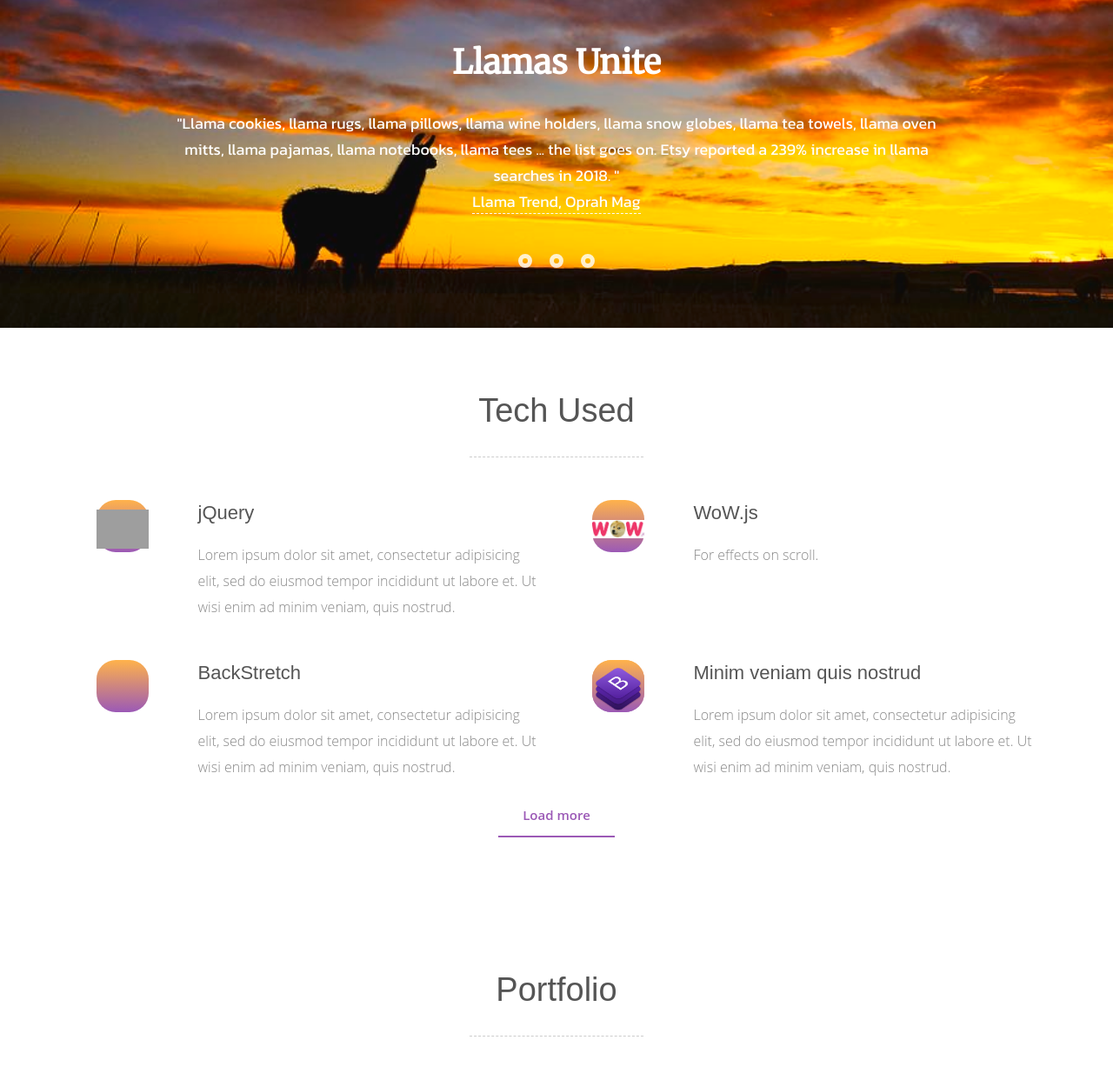
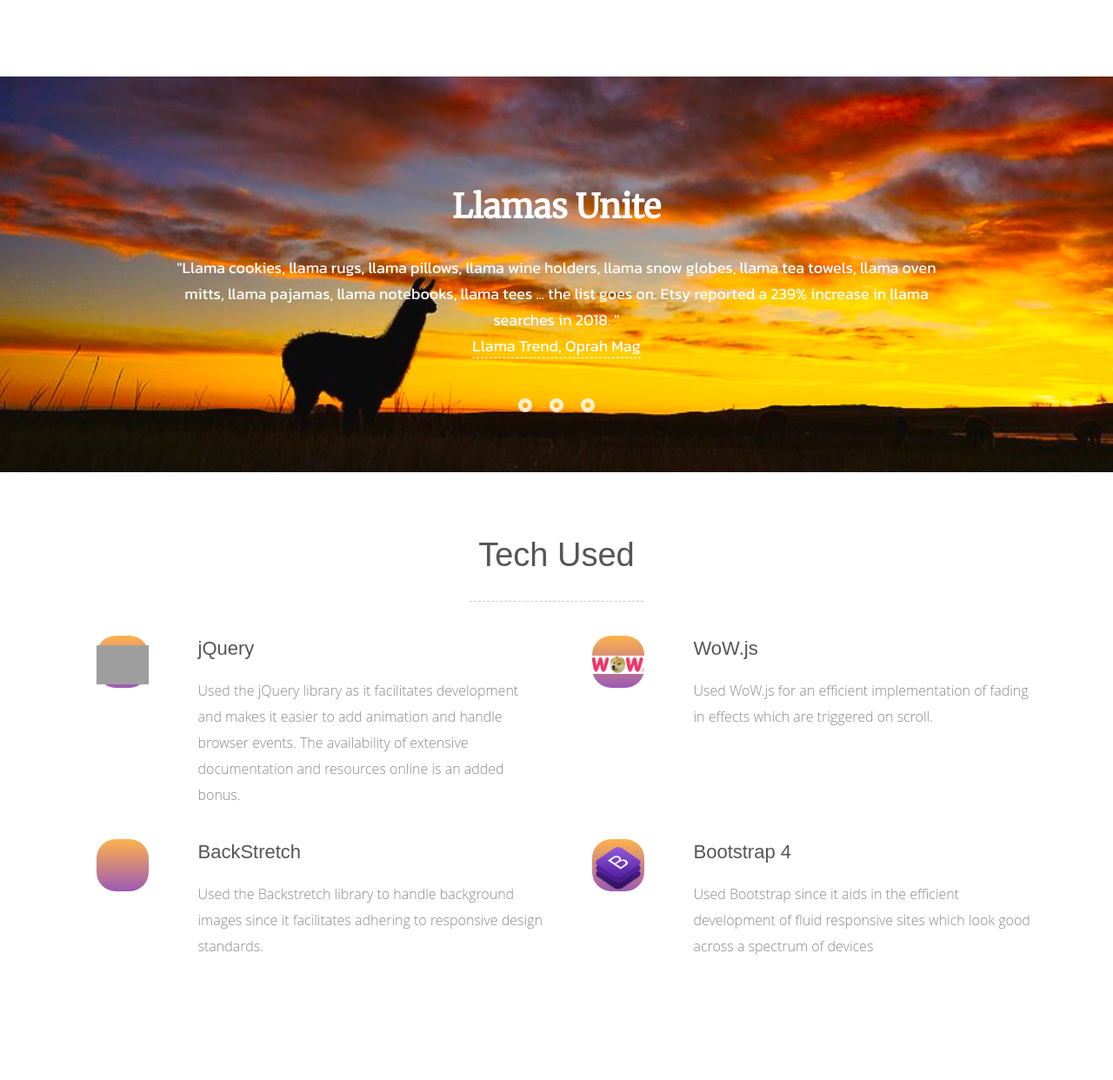
Before and after one commit to Naman-sopho/llamas_rule, a PHP site: page / in a window 1280 px wide. Shown: the part 1395-2637 px from the top of the page at 87% size. Run offline with PHP 8.4, Linux system fonts and the light colour scheme; grey boxes are pictures that could not be loaded.

Commit message:
Remove unnecessary images
Add footer
Add content to Tech Used and Portfolio sections
Add CV

```diff
--- a/css/main.css
+++ b/css/main.css
@@ -257,7 +255,7 @@ iframe {
 /** Tech **/
 
 .tech-box {
-	margin-top: 30px;
+	margin-top: 20px;
 	text-align: left;
 }
 
--- a/home.html
+++ b/home.html
@@ -97,12 +97,12 @@
                     <div class="row">
                         <div class="col second section-description wow fadeIn">
                             <h2>Llamas of Machu Picchu</h2>
-                            <div class="divider-1 wow fadeInUp"><span></span></div>
+                            <div class="divider-1 wow fadeInLeft"><span></span></div>
                         </div>
                     </div>
                     <div class="row">
 
-                        <div class="col-md-12 wow fadeInUpBig">
+                        <div class="col-md-12 wow fadeInRight">
                             <div class="col-md-12 video">
                                 <p>
                                     Ancient people living in the Andes tamed llamas about 5,000 years ago, since then
@@ -111,7 +111,7 @@
                                     transportation, their wool was used for
                                     clothing and blankets and their meat for food.
                                 </p>
-                                <iframe width="80%" height="10%" src="https://www.youtube.com/embed/PV8hCtEYomA"
+                                <iframe width="80%" height="320px" src="https://www.youtube.com/embed/PV8hCtEYomA"
                                     frameborder="20"
                                     allow="accelerometer; autoplay; encrypted-media; gyroscope; picture-in-picture"
                                     allowfullscreen>
@@ -119,7 +119,6 @@
                             </div>
                         </div>
 
-                    </div>
                     </div>
                 </div>
             </div>
@@ -134,7 +133,8 @@
                         <div class="col-md-10 offset-md-1 fact-list wow fadeInUp ">
 
                             <div class="tab-content" id="myTabContent">
-                            <div class="tab-pane fade show active" id="tab1" role="tabpanel" aria-labelledby="tab1-tab">
+                                <div class="tab-pane fade show active" id="tab1" role="tabpanel"
+                                    aria-labelledby="tab1-tab">
                                     <div class="fact-image">
                                         <div class="fact-heading wow fadeInRight">
                                             <h2>Llamas Unite</h2>
@@ -183,7 +183,7 @@
                                     <div class="fact-text wow fadeInLeft">
                                         <p>
                                             "Fortnite's primary mascot is a llama in pinata form. It is found in the
-                                        battle royal game in the form of a loot box."<br>
+                                            Battle Royale game in the form of a loot box."<br>
                                             <a href="https://www.newsweek.com/fortnite-llama-toy-fair-2019-1341155">Fortnite
                                                 Llama toy fair, newsweek.com</a>
                                         </p>
@@ -233,10 +233,9 @@
                                 <div class="col-md-9">
                                     <h3>jQuery</h3>
                                     <p>
-                                    Lorem ipsum dolor sit amet, consectetur adipisicing elit, sed do eiusmod tempor
-                                    incididunt
-                                    ut labore et.
-                                    Ut wisi enim ad minim veniam, quis nostrud.
+                                        Used the jQuery library as it facilitates development and makes
+                                        it easier to add animation and handle browser events. The availability
+                                        of extensive documentation and resources online is an added bonus.
                                     </p>
                                 </div>
                             </div>
@@ -251,7 +250,9 @@
                                 <div class="col-md-9">
                                     <h3>WoW.js</h3>
                                     <p>
-                                    For effects on scroll.
+                                        Used WoW.js for an efficient implementation of
+                                        fading in effects which are triggered
+                                        on scroll.
                                     </p>
                                 </div>
                             </div>
@@ -268,10 +269,8 @@
                                 <div class="col-md-9">
                                     <h3>BackStretch</h3>
                                     <p>
-                                    Lorem ipsum dolor sit amet, consectetur adipisicing elit, sed do eiusmod tempor
-                                    incididunt
-                                    ut labore et.
-                                    Ut wisi enim ad minim veniam, quis nostrud.
+                                        Used the Backstretch library to handle background images
+                                        since it facilitates adhering to responsive design standards.
                                     </p>
                                 </div>
                             </div>
@@ -279,27 +278,20 @@
                         <div class="col-md-6 tech-box wow fadeInLeft">
                             <div class="row">
                                 <div class="col-md-3">
-                                <div class="tech-box-icon">
+
                                     <div class="tech-box-icon">
                                         <img src="images/bootstrap-icon.png">
                                     </div>
-                                </div>
+
                                 </div>
                                 <div class="col-md-9">
-                                <h3>Minim veniam quis nostrud</h3>
+                                    <h3>Bootstrap 4</h3>
                                     <p>
-                                    Lorem ipsum dolor sit amet, consectetur adipisicing elit, sed do eiusmod tempor
-                                    incididunt
-                                    ut labore et.
-                                    Ut wisi enim ad minim veniam, quis nostrud.
+                                        Used Bootstrap since it aids in the efficient development of fluid
+                                        responsive sites which look good across a spectrum of devices
                                     </p>
                                 </div>
                             </div>
-                    </div>
-                </div>
-                <div class="row">
-                    <div class="col section-bottom-button wow fadeInUp">
-                        <a class="btn btn-primary btn-link-2" href="#">Load more</a>
                         </div>
                     </div>
                 </div>
@@ -319,19 +311,39 @@
                     <div class="row">
                         <div class="col-md-6 portfolio-box wow fadeInLeft">
                             <div class="row">
-                            <div class="col-md-3">
+                                <div class="col-md-2">
                                     <div class="portfolio-box-image">
-                                    <img src="images/portfolio/1.jpg" alt="" data-at2x="images/portfolio/1.jpg">
+                                        <img src="images/radicali-logo.png">
                                     </div>
                                 </div>
-                            <div class="col-md-9">
-                                <h3><a href="#">Ut wisi enim ad minim</a> <i class="fas fa-angle-right"></i></h3>
-                                <div class="portfolio-box-date"><i class="far fa-calendar"></i> 17 September 2018
+                                <div class="col-md-10">
+                                    <h3><a href="#">Radicali</a> <i class="fa fa-angle-right"></i></h3>
+                                    <div class="portfolio-box-date">
+                                        Frontend Developer Intern<br />
+                                        <span class="fa fa-calendar"></span> March 2019 - August 2019
                                     </div>
                                     <p>
-                                    Lorem ipsum dolor sit amet, consectetur adipisicing elit, sed do eiusmod tempor
-                                    incididunt
-                                    ut labore et.
+                                        <ul>
+                                            <li>
+                                                Developed, from scratch, the organisation’s customer facing dashboard
+                                                using
+                                                React (helped acquire 4 new commercial
+                                                clients)
+                                            </li>
+                                            <li>
+                                                Developed several pages for users, including an intuitive way to view
+                                                and
+                                                annotate the NLP driven document comparison
+                                                results
+                                            </li>
+                                            <li>Played a key role in the transition from vanilla HTML Javascript to a
+                                                React
+                                                based frontend
+
+                                            </li>
+                                            <li> Technologies Used: React, Redux, Flask, Python, JavaScript
+                                            </li>
+                                        </ul>
                                     </p>
                                 </div>
                             </div>
@@ -340,56 +352,29 @@
                             <div class="row">
                                 <div class="col-md-3">
                                     <div class="portfolio-box-image">
-                                    <img src="images/portfolio/2.jpg" alt="" data-at2x="images/portfolio/2.jpg">
+                                        <img src="images/gsoc-logo.png">
                                     </div>
                                 </div>
                                 <div class="col-md-9">
-                                <h3><a href="#">Sed do eiusmod tempor</a> <i class="fas fa-angle-right"></i></h3>
-                                <div class="portfolio-box-date"><i class="far fa-calendar"></i> 13 August 2018</div>
+                                    <h3><a href="#">Google Summer of Code - The Terasology Foundation</a>
+                                        <i class="fa fa-angle-right"></i></h3>
+                                    <div class="portfolio-box-date">
+                                        <span class="fa fa-calendar">
+                                            March 2018 - August 2018
+                                        </span>
+                                    </div>
                                     <p>
-                                    Lorem ipsum dolor sit amet, consectetur adipisicing elit, sed do eiusmod tempor
-                                    incididunt
-                                    ut labore et.
-                                </p>
-                            </div>
-                        </div>
-                    </div>
-                </div>
-
-                <div class="row">
-                    <div class="col-md-6 portfolio-box wow fadeInLeft">
-                        <div class="row">
-                            <div class="col-md-3">
-                                <div class="portfolio-box-image">
-                                    <img src="images/portfolio/3.jpg" alt="" data-at2x="images/portfolio/3.jpg">
-                                </div>
-                            </div>
-                            <div class="col-md-9">
-                                <h3><a href="#">Quis nostrud exerci tat</a> <i class="fas fa-angle-right"></i></h3>
-                                <div class="portfolio-box-date"><i class="far fa-calendar"></i> 26 July 2018</div>
-                                <p>
-                                    Lorem ipsum dolor sit amet, consectetur adipisicing elit, sed do eiusmod tempor
-                                    incididunt
-                                    ut labore et.
-                                </p>
-                            </div>
-                        </div>
-                    </div>
-                    <div class="col-md-6 portfolio-box wow fadeInLeft">
-                        <div class="row">
-                            <div class="col-md-3">
-                                <div class="portfolio-box-image">
-                                    <img src="images/portfolio/4.jpg" alt="" data-at2x="images/portfolio/4.jpg">
-                                </div>
-                            </div>
-                            <div class="col-md-9">
-                                <h3><a href="#">Minim veniam quis nostrud</a> <i class="fas fa-angle-right"></i>
-                                </h3>
-                                <div class="portfolio-box-date"><i class="far fa-calendar"></i> 09 June 2018</div>
-                                <p>
-                                    Lorem ipsum dolor sit amet, consectetur adipisicing elit, sed do eiusmod tempor
-                                    incididunt
-                                    ut labore et.
+                                        <ul>
+                                            <li>Developed a new village management gameplay template akin to Dwarf
+                                                Fortress
+                                                with creatures called the Oreons.</li>
+                                            <li>Developed the tree based AI logic for the Oreon NPCs.</li>
+                                            <li>Active contributor to the project with over 50 merged PRs.
+                                            </li>
+                                            <li>Mentored students during Google Code-In 2018 and 2019.
+                                            </li>
+                                            <li>Technologies Used: Java</li>
+                                        </ul>
                                     </p>
                                 </div>
                             </div>
@@ -398,13 +383,27 @@
 
                     <div class="row">
                         <div class="col section-bottom-button wow fadeInUp">
-                        <a class="btn btn-primary btn-link-2" href="#">Link to CV</a>
+                            <a class="btn btn-primary btn-link-2" href="docs/CV_latest.pdf">Link to CV</a>
                         </div>
                     </div>
 
                 </div>
             </div>
 
+            <footer>
+                <div class="container">
+                    <div class="row">
+                        <div class="col-md-12">
+                            Naman Tiwari
+                        </div>
+
+                        <div class="col-md-11 offset-md-1 footer-right">
+                            All images are copyright to their owners.
+                        </div>
+                    </div>
+                </div>
+            </footer>
+
         </div>
     </div>
 </body>
--- a/js/main.js
+++ b/js/main.js
@@ -34,7 +34,3 @@ $(document).ready(function () {
     // Initialise WoW
     new WOW().init();
 });
-
-jQuery(window).on("load", function () {
-    $(".fact-image img").attr("style", "width: auto !important; height: auto !important;");
-});
```
Also changed, not shown: other parts of css/main.css (+21 -14 lines), images/9GOpU1579752994.png (deleted), images/gsoc-logo.png (added), images/llama-bg.jpg (deleted), images/llama-top-bg.jpg (deleted), images/logo-nobg.png (deleted), images/logo-removebg-preview.png (deleted), images/logo-removebg.png (deleted), images/logo.png (deleted), images/logo1.png (deleted), images/logo2.png (deleted), images/radicali-logo.png (added), 1 other file. Lines whose indentation alone changed are shown as unchanged.
